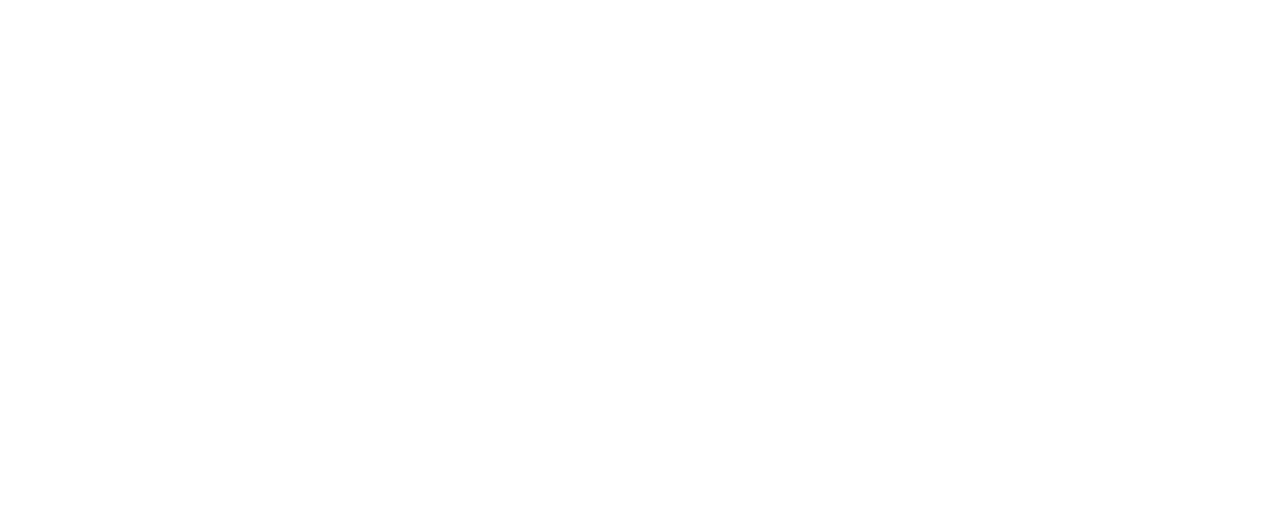
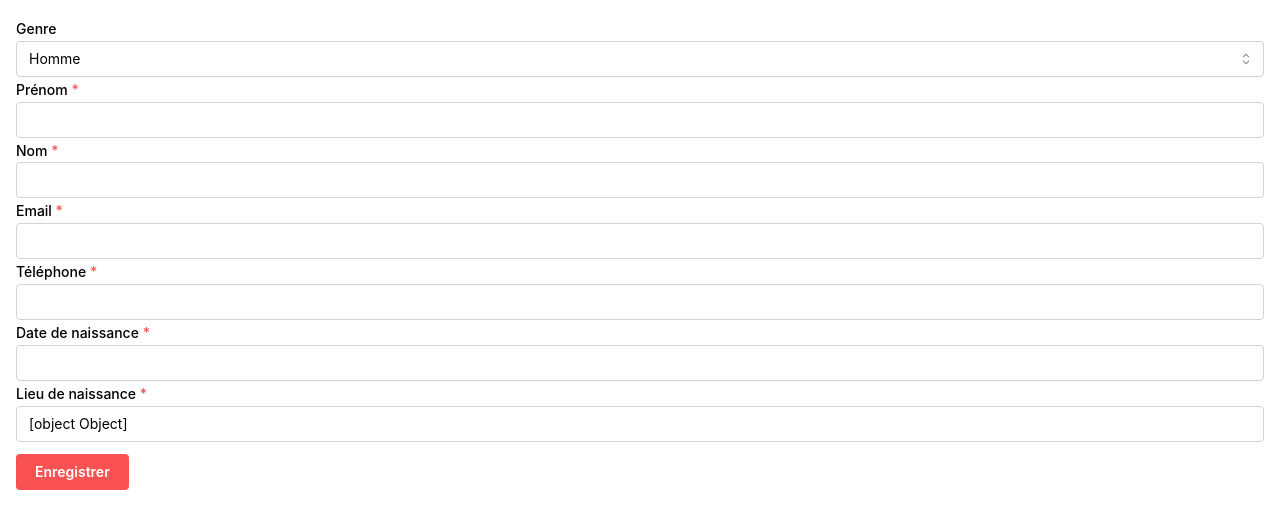
Before and after one commit to Tetraaaa/loungeapp, a React (Vite) app: page / in a window 1280 px wide. Shown: the top 528 px of the page. Built offline with nearby package versions, Linux system fonts and the light colour scheme.

Commit message:
Ajout structure du formulaire de base

```diff
--- a/src/App.tsx
+++ b/src/App.tsx
@@ -2,11 +2,16 @@
 import { MantineProvider } from "@mantine/core";
 import { theme } from "./theme";
 import ProfileForm from "./Views/ProfileForm";
+import { DatesProvider } from "@mantine/dates";
+import "@mantine/dates/styles.css";
+import "dayjs/locale/fr";
 
 export default function App() {
     return (
         <MantineProvider theme={theme}>
-            <ProfileForm />
+            <DatesProvider settings={{ locale: "fr" }}>
+                <ProfileForm />
+            </DatesProvider>
         </MantineProvider>
     );
 }
--- a/src/Views/ProfileForm.tsx
+++ b/src/Views/ProfileForm.tsx
@@ -1,4 +1,5 @@
-import { Card, Stack } from "@mantine/core";
+import { Button, Card, Select, Stack, TextInput } from "@mantine/core";
+import { DateInput } from "@mantine/dates";
 import { Form, useForm } from "@mantine/form";
 
 export default function ProfileForm() {
@@ -19,7 +20,60 @@
     return (
         <Stack>
             <Card>
-                <Form form={form}></Form>
+                <Form form={form}>
+                    <Select
+                        label="Genre"
+                        data={[
+                            {
+                                label: "Homme",
+                                value: "M",
+                            },
+                            {
+                                label: "Femme",
+                                value: "F",
+                            },
+                            {
+                                label: "Autre",
+                                value: "X",
+                            },
+                        ]}
+                        {...form.getInputProps("gender")}
+                    />
+                    <TextInput
+                        {...form.getInputProps("firstname")}
+                        label="Prénom"
+                        withAsterisk
+                    ></TextInput>
+                    <TextInput
+                        {...form.getInputProps("lastname")}
+                        label="Nom"
+                        withAsterisk
+                    ></TextInput>
+                    <TextInput
+                        {...form.getInputProps("email")}
+                        label="Email"
+                        withAsterisk
+                    ></TextInput>
+                    <TextInput
+                        {...form.getInputProps("phoneNumber")}
+                        label="Téléphone"
+                        withAsterisk
+                    ></TextInput>
+                    <DateInput
+                        {...form.getInputProps("birthDate")}
+                        valueFormat="DD MMMM YYYY"
+                        label="Date de naissance"
+                        withAsterisk
+                    ></DateInput>
+                    <TextInput
+                        {...form.getInputProps("birthPlace")}
+                        label="Lieu de naissance"
+                        withAsterisk
+                    ></TextInput>
+                    <Button color="red" type="submit" mt="sm">
+                        Enregistrer
+                    </Button>
+                </Form>
             </Card>
         </Stack>
     );
```
